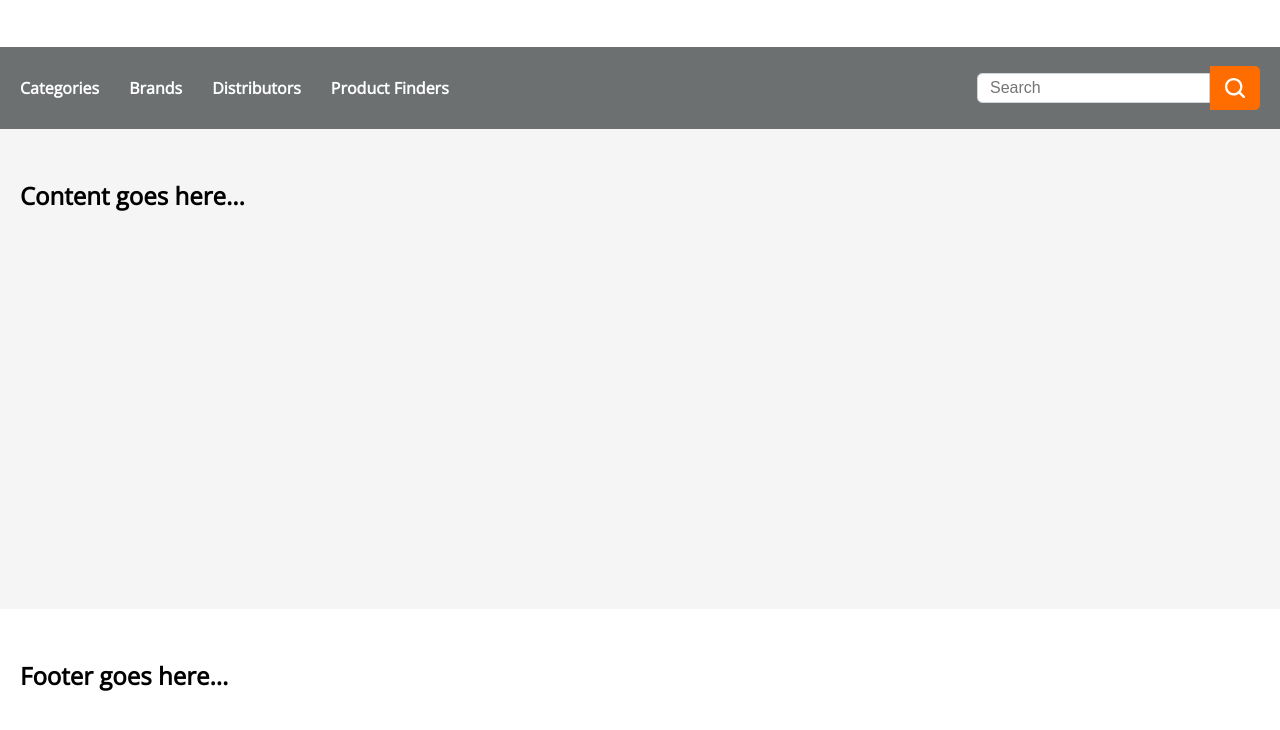
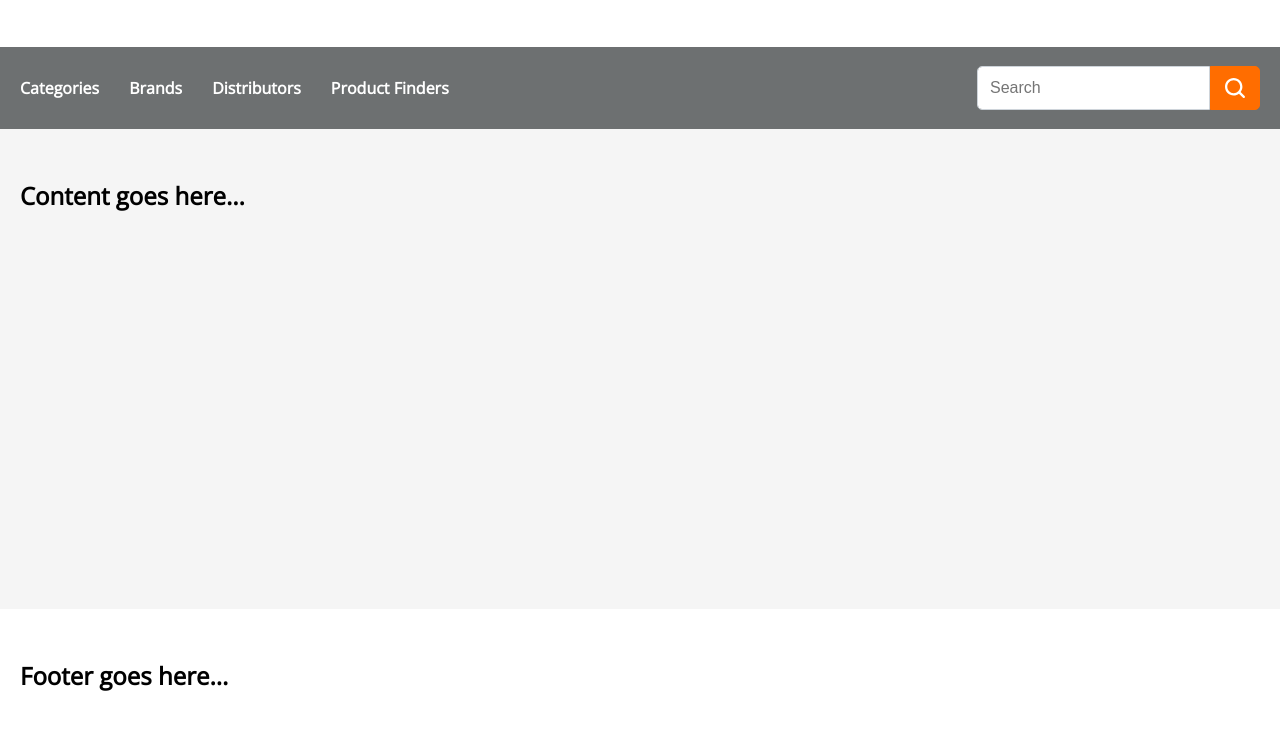
Before and after one commit to AChauHK/SITCnav, a plain HTML site: page index.html in a window 1280 px wide. Shown: the part 86-816 px from the top of the page. Drawn offline with nearby package versions, Linux system fonts and the light colour scheme.

Commit message:
change search bar

```diff
--- a/css/custom.css
+++ b/css/custom.css
@@ -117,7 +117,7 @@ header {
 /*========================================== SEARCH ==========================================*/
 .search-input,
 .search-button {
-    height: 30px;
+    height: 44px;
     margin: auto 0;
 }
 .search-input {
```
